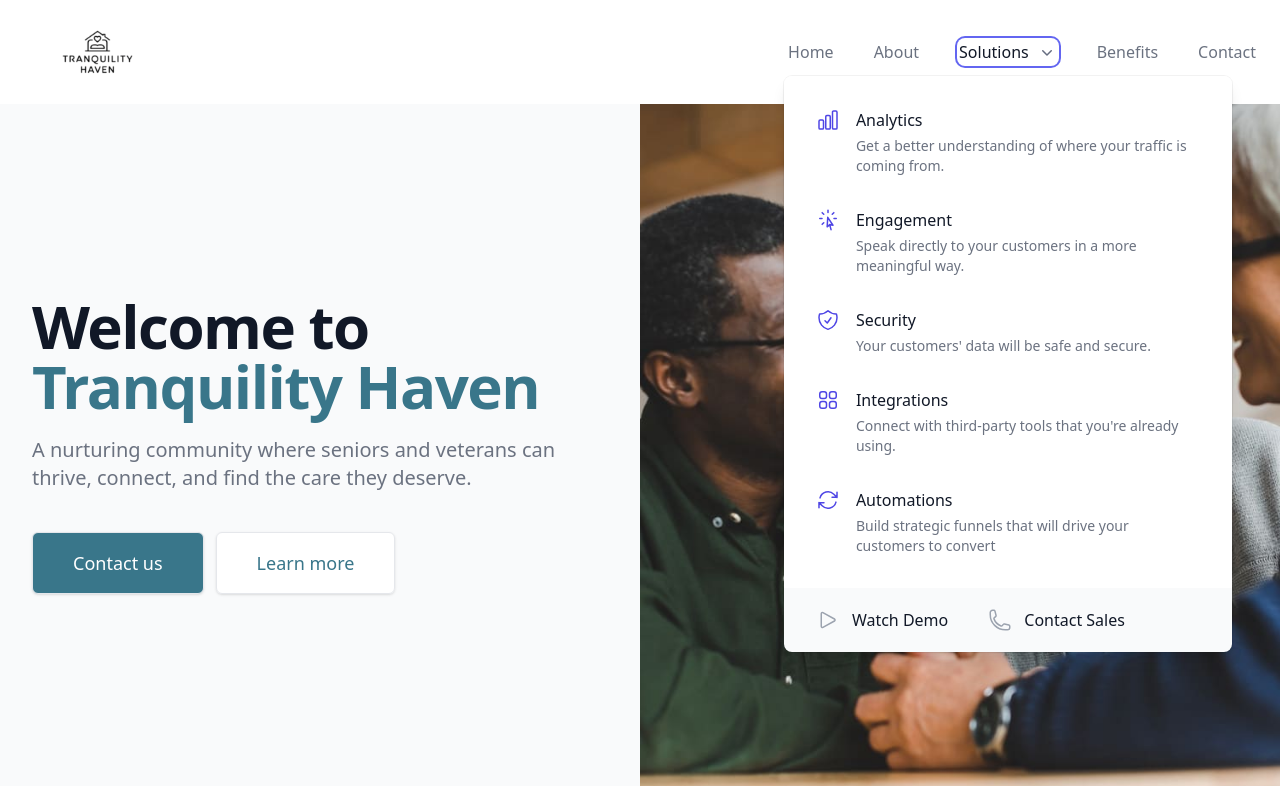
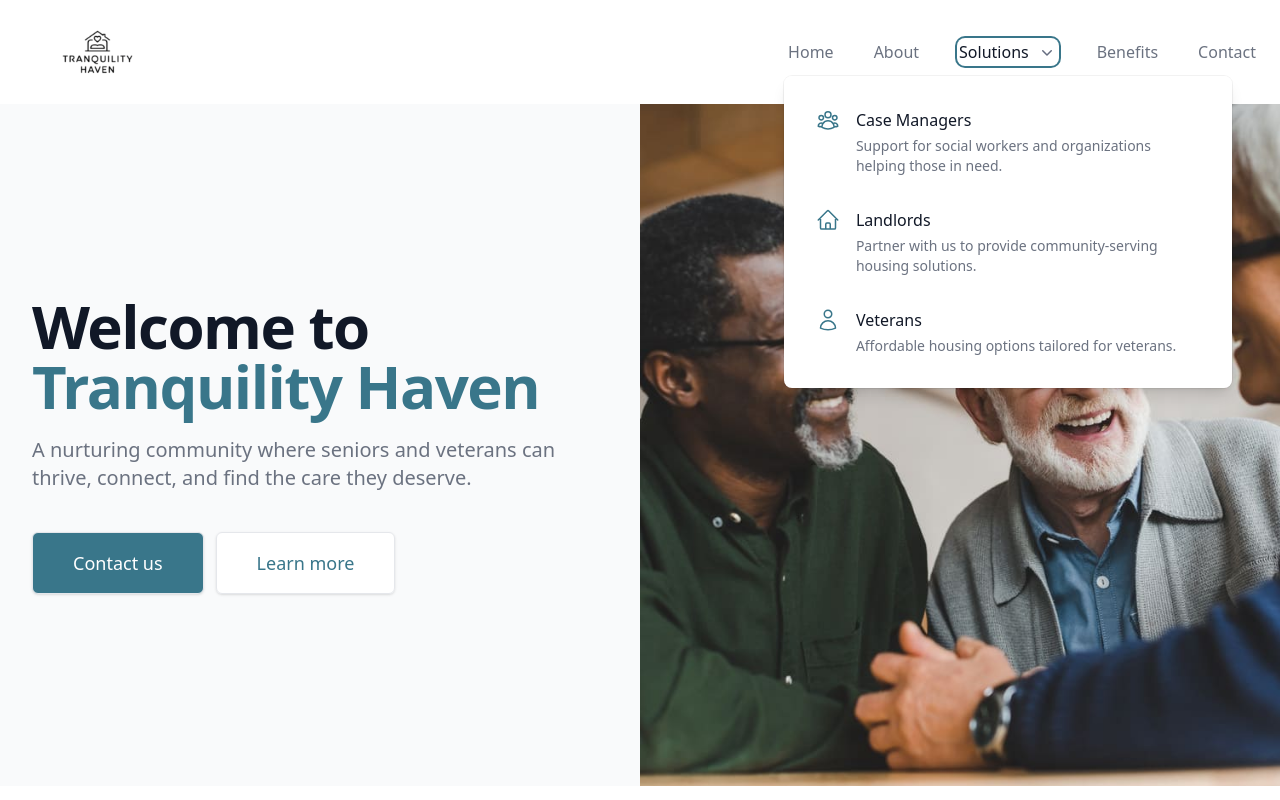
Before and after one commit to martoast/tranquility-haven, a Nuxt app: page / in a window 1280 px wide. Both pictures are taken after a click on the button "Solutions". Shown: the top 800 px of the page. Built offline with nearby package versions, Linux system fonts and the light colour scheme.

Commit message:
navbar update

```diff
--- a/components/Navbar.vue
+++ b/components/Navbar.vue
@@ -4,18 +4,17 @@
         <div class="mx-auto max-w-7xl px-6">
           <div class="flex items-center justify-between py-6">
             <div class="flex justify-start lg:w-0 lg:flex-1">
-            <a href="#">
+              <NuxtLink to="/">
                 <span class="sr-only">Tranquility Haven</span>
                 <img class="h-14 w-auto" src="/logo.svg" alt="Tranquility Haven Logo" />
-            </a>
+              </NuxtLink>
             </div>
             <div class="hidden space-x-10 md:flex">
-            <a href="/" class="text-base font-medium text-gray-500 hover:text-gray-900">Home</a>
-            <a href="/#about" class="text-base font-medium text-gray-500 hover:text-gray-900">About</a>
-            <!-- <a href="/#services" class="text-base font-medium text-gray-500 hover:text-gray-900">Services</a> -->
+              <NuxtLink to="/" class="text-base font-medium text-gray-500 hover:text-gray-900">Home</NuxtLink>
+              <NuxtLink to="/#about" class="text-base font-medium text-gray-500 hover:text-gray-900">About</NuxtLink>
               <PopoverGroup as="nav" class="hidden space-x-10 md:flex">
                 <Popover class="relative" v-slot="{ open }">
-              <PopoverButton :class="[open ? 'text-gray-900' : 'text-gray-500', 'group inline-flex items-center rounded-md bg-white text-base font-medium hover:text-gray-900 focus:outline-none focus:ring-2 focus:ring-indigo-500 focus:ring-offset-2']">
+                  <PopoverButton :class="[open ? 'text-gray-900' : 'text-gray-500', 'group inline-flex items-center rounded-md bg-white text-base font-medium hover:text-gray-900 focus:outline-none focus:ring-2 focus:ring-primary focus:ring-offset-2']">
                     <span>Solutions</span>
                     <ChevronDownIcon :class="[open ? 'text-gray-600' : 'text-gray-400', 'ml-2 h-5 w-5 group-hover:text-gray-500']" aria-hidden="true" />
                   </PopoverButton>
@@ -24,34 +23,21 @@
                     <PopoverPanel class="absolute z-10 -ml-4 mt-3 w-screen max-w-md transform px-2 sm:px-0 lg:left-1/2 lg:ml-0 lg:-translate-x-1/2">
                       <div class="overflow-hidden rounded-lg shadow-lg ring-1 ring-black ring-opacity-5">
                         <div class="relative grid gap-6 bg-white px-5 py-6 sm:gap-8 sm:p-8">
-                      <a v-for="item in features" :key="item.name" :href="item.href" class="-m-3 flex items-start rounded-lg p-3 hover:bg-gray-50">
-                        <component :is="item.icon" class="h-6 w-6 flex-shrink-0 text-indigo-600" aria-hidden="true" />
+                          <NuxtLink v-for="item in features" :key="item.name" :to="item.href" class="-m-3 flex items-start rounded-lg p-3 hover:bg-gray-50">
+                            <component :is="item.icon" class="h-6 w-6 flex-shrink-0 text-primary" aria-hidden="true" />
                             <div class="ml-4">
                               <p class="text-base font-medium text-gray-900">{{ item.name }}</p>
                               <p class="mt-1 text-sm text-gray-500">{{ item.description }}</p>
                             </div>
-                      </a>
-                    </div>
-                    <div class="space-y-6 bg-gray-50 px-5 py-5 sm:flex sm:space-x-10 sm:space-y-0 sm:px-8">
-                      <div v-for="item in callsToAction" :key="item.name" class="flow-root">
-                        <a :href="item.href" class="-m-3 flex items-center rounded-md p-3 text-base font-medium text-gray-900 hover:bg-gray-100">
-                          <component :is="item.icon" class="h-6 w-6 flex-shrink-0 text-gray-400" aria-hidden="true" />
-                          <span class="ml-3">{{ item.name }}</span>
-                        </a>
-                      </div>
+                          </NuxtLink>
                         </div>
                       </div>
                     </PopoverPanel>
                   </transition>
                 </Popover>
-
-
-
-
-
               </PopoverGroup>
-            <a href="/#benefits" class="text-base font-medium text-gray-500 hover:text-gray-900">Benefits</a>
-            <a href="/#contact" class="text-base font-medium text-gray-500 hover:text-gray-900">Contact</a>
+              <NuxtLink to="/#benefits" class="text-base font-medium text-gray-500 hover:text-gray-900">Benefits</NuxtLink>
+              <NuxtLink to="/#contact" class="text-base font-medium text-gray-500 hover:text-gray-900">Contact</NuxtLink>
             </div>
             <div class="md:hidden">
               <button @click="toggleMobileMenu" class="inline-flex items-center justify-center p-2 rounded-md text-gray-400 hover:text-gray-500 hover:bg-gray-100 focus:outline-none focus:ring-2 focus:ring-inset focus:ring-primary">
@@ -67,11 +53,11 @@
         <!-- Mobile menu, show/hide based on menu state -->
         <div v-if="mobileMenuOpen" class="md:hidden">
           <div class="px-2 pt-2 pb-3 space-y-1 sm:px-3">
-            <a href="/" class="block px-3 py-2 rounded-md text-base font-medium text-gray-700 hover:text-gray-900 hover:bg-gray-50">Home</a>
-          <a href="/#about" class="block px-3 py-2 rounded-md text-base font-medium text-gray-700 hover:text-gray-900 hover:bg-gray-50">About</a>
-          <a href="/#services" class="block px-3 py-2 rounded-md text-base font-medium text-gray-700 hover:text-gray-900 hover:bg-gray-50">Services</a>
-          <a href="/#benefits" class="block px-3 py-2 rounded-md text-base font-medium text-gray-700 hover:text-gray-900 hover:bg-gray-50">Benefits</a>
-          <a href="/#contact" class="block px-3 py-2 rounded-md text-base font-medium text-gray-700 hover:text-gray-900 hover:bg-gray-50">Contact</a>
+            <NuxtLink to="/" class="block px-3 py-2 rounded-md text-base font-medium text-gray-700 hover:text-gray-900 hover:bg-gray-50">Home</NuxtLink>
+            <NuxtLink to="/#about" class="block px-3 py-2 rounded-md text-base font-medium text-gray-700 hover:text-gray-900 hover:bg-gray-50">About</NuxtLink>
+            <NuxtLink to="/#services" class="block px-3 py-2 rounded-md text-base font-medium text-gray-700 hover:text-gray-900 hover:bg-gray-50">Services</NuxtLink>
+            <NuxtLink to="/#benefits" class="block px-3 py-2 rounded-md text-base font-medium text-gray-700 hover:text-gray-900 hover:bg-gray-50">Benefits</NuxtLink>
+            <NuxtLink to="/#contact" class="block px-3 py-2 rounded-md text-base font-medium text-gray-700 hover:text-gray-900 hover:bg-gray-50">Contact</NuxtLink>
           </div>
         </div>
       </nav>
@@ -82,17 +68,10 @@
 import { ref } from 'vue'
 import { Popover, PopoverButton, PopoverGroup, PopoverPanel } from '@headlessui/vue'
 import {
-  ArrowPathIcon,
+  UserGroupIcon,
+  HomeIcon,
+  UserIcon,
   Bars3Icon,
-  BookmarkSquareIcon,
-  CalendarIcon,
-  ChartBarIcon,
-  CursorArrowRaysIcon,
-  LifebuoyIcon,
-  PhoneIcon,
-  PlayIcon,
-  ShieldCheckIcon,
-  Squares2X2Icon,
   XMarkIcon,
 } from '@heroicons/vue/24/outline'
 import { ChevronDownIcon } from '@heroicons/vue/20/solid'
@@ -103,59 +82,24 @@ const toggleMobileMenu = () => {
   mobileMenuOpen.value = !mobileMenuOpen.value
 };
 
-const resources = [
+const features = [
   {
-    name: 'Case managers',
-    description: 'Get all of your questions answered in our forums or contact support.',
-    href: '#',
-    icon: LifebuoyIcon,
+    name: 'Case Managers',
+    href: '/case-managers',
+    description: 'Support for social workers and organizations helping those in need.',
+    icon: UserGroupIcon,
   },
   {
     name: 'Landlords',
-    description: 'Learn how to maximize our platform to get the most out of it.',
-    href: '#',
-    icon: BookmarkSquareIcon,
+    href: '/landlords',
+    description: 'Partner with us to provide community-serving housing solutions.',
+    icon: HomeIcon,
   },
   {
     name: 'Veterans',
-    description: 'See what meet-ups and other events we might be planning near you.',
-    href: '#',
-    icon: CalendarIcon,
-  },
-
-]
-
-const callsToAction = [
-  { name: 'Watch Demo', href: '#', icon: PlayIcon },
-  { name: 'Contact Sales', href: '#', icon: PhoneIcon },
-]
-
-
-const features = [
-  {
-    name: 'Analytics',
-    href: '#',
-    description: 'Get a better understanding of where your traffic is coming from.',
-    icon: ChartBarIcon,
-  },
-  {
-    name: 'Engagement',
-    href: '#',
-    description: 'Speak directly to your customers in a more meaningful way.',
-    icon: CursorArrowRaysIcon,
-  },
-  { name: 'Security', href: '#', description: "Your customers' data will be safe and secure.", icon: ShieldCheckIcon },
-  {
-    name: 'Integrations',
-    href: '#',
-    description: "Connect with third-party tools that you're already using.",
-    icon: Squares2X2Icon,
-  },
-  {
-    name: 'Automations',
-    href: '#',
-    description: 'Build strategic funnels that will drive your customers to convert',
-    icon: ArrowPathIcon,
+    href: '/veterans',
+    description: 'Affordable housing options tailored for veterans.',
+    icon: UserIcon,
   },
 ]
 </script>
```
Lines whose indentation alone changed are shown as unchanged.
